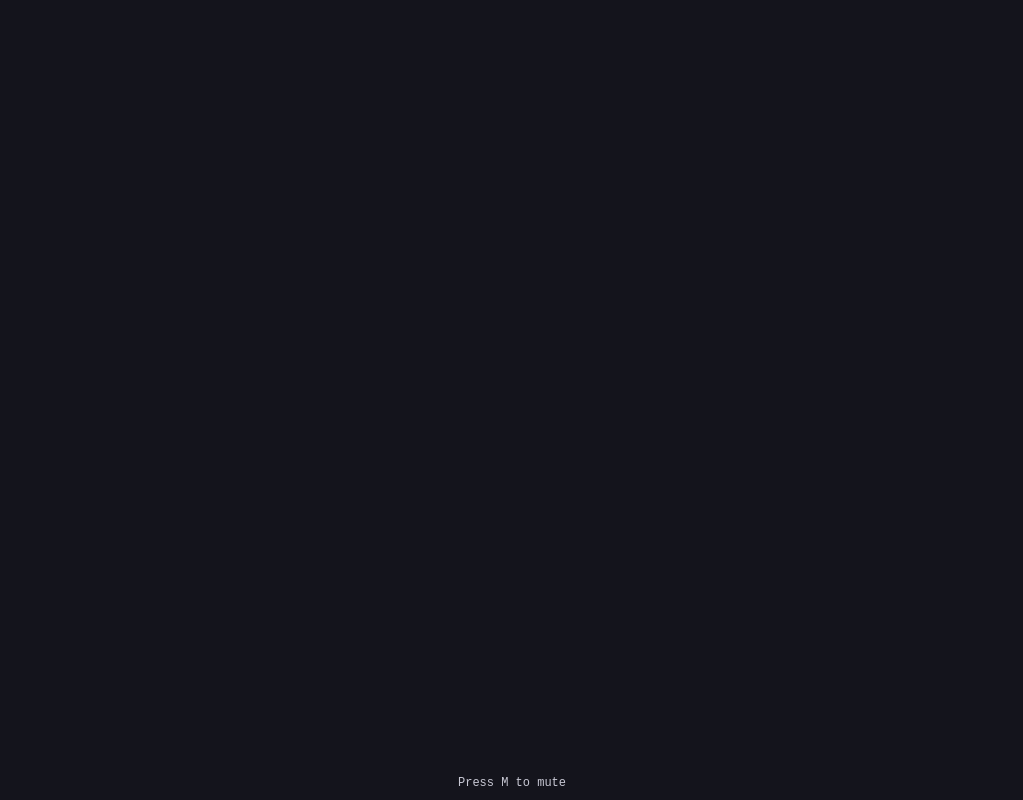
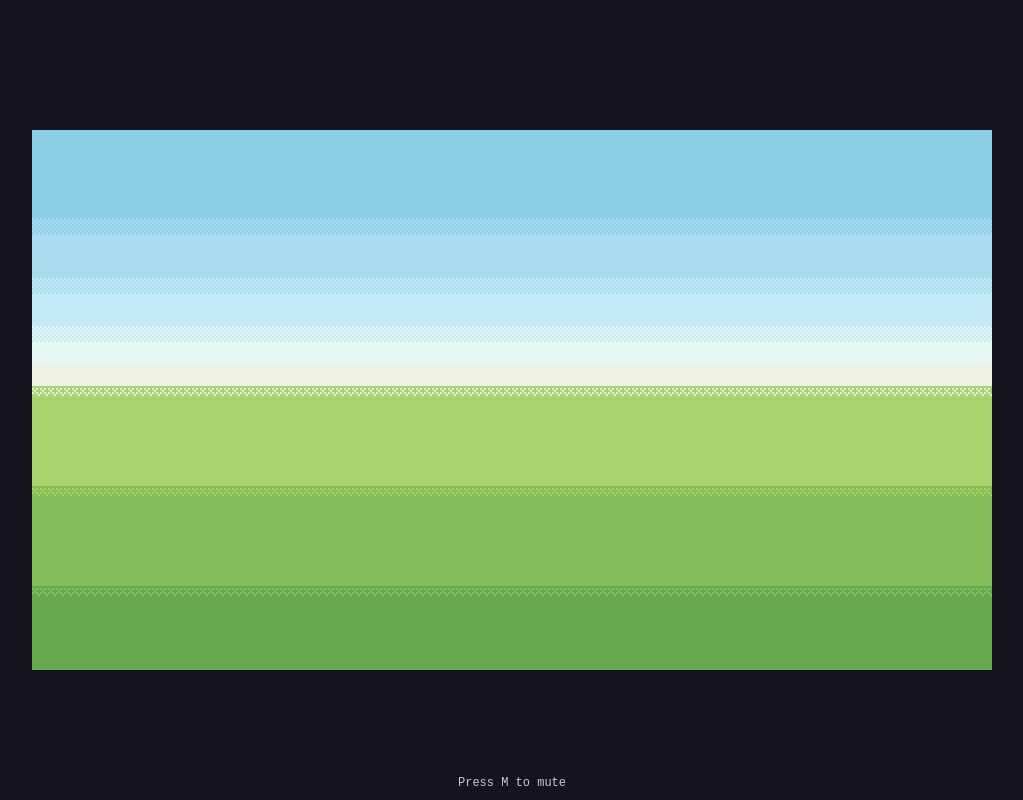
Before and after one commit to Iqiemon/bot-village, a plain HTML site: page village/static/index.html in a window 1280 px wide. Shown: the whole page, without its empty margins (128-1151 px from the left). Drawn offline with Linux system fonts and the light colour scheme.

Commit message:
feat: 480x270 canvas stage with banded town ground
art.js holds the 24 named palette colours and a Bayer dither helper.
town.js paints a dithered sky and three grass bands behind bandY, once,
then blits per frame. app.js fits the stage to an integer scale.
smoke.html checks the palette, band order, hard band edges, dither
endpoints and nearest-neighbour sharpness at 1x and 3x.

Co-Authored-By: Claude Code <noreply@anthropic.com>

```diff
--- /dev/null
+++ b/village/static/app.js
@@ -0,0 +1,21 @@
+(function () {
+  var canvas = document.getElementById("stage");
+  if (!canvas) return;
+  var town = globalThis.town.create(canvas);
+
+  function fit() {
+    var scale = Math.floor(Math.min(innerWidth / town.W, innerHeight / town.H));
+    if (scale < 1) scale = 1;
+    canvas.style.width = town.W * scale + "px";
+    canvas.style.height = town.H * scale + "px";
+  }
+
+  addEventListener("resize", fit);
+  fit();
+
+  function frame(t) {
+    town.draw(t);
+    requestAnimationFrame(frame);
+  }
+  requestAnimationFrame(frame);
+})();
--- /dev/null
+++ b/village/static/art.js
@@ -0,0 +1,31 @@
+(function (g) {
+  var PALETTE = {
+    sky0: "#8ecfe8", sky1: "#a7dcef", sky2: "#c2e9f5", sky3: "#e6f6f2", haze: "#f3ecd2",
+    grass0: "#4f8f4a", grass1: "#67a94f", grass2: "#86be5a", grass3: "#a9d270", grass4: "#c8e08c",
+    dirt0: "#7a5a3a", dirt1: "#966f46", dirt2: "#b98a55", sand: "#d9b878",
+    stone0: "#5c6470", stone1: "#7d8794", stone2: "#a3adb8",
+    roof: "#c25b4a", wall: "#ead9b8", wood0: "#6b4a2f", wood1: "#8f6439",
+    ink: "#2b2430", paper: "#f6f0dd", shadow: "#3b6b3d"
+  };
+  var BAYER = [
+    0, 8, 2, 10,
+    12, 4, 14, 6,
+    3, 11, 1, 9,
+    15, 7, 13, 5
+  ];
+
+  function dither(ctx, x, y, w, h, c1, c2, ratio) {
+    ctx.fillStyle = c1;
+    ctx.fillRect(x, y, w, h);
+    ctx.fillStyle = c2;
+    for (var j = 0; j < h; j++) {
+      for (var i = 0; i < w; i++) {
+        if ((BAYER[(j & 3) * 4 + (i & 3)] + 0.5) / 16 < ratio) {
+          ctx.fillRect(x + i, y + j, 1, 1);
+        }
+      }
+    }
+  }
+
+  g.art = { PALETTE: PALETTE, dither: dither };
+})(globalThis);
--- a/village/static/index.html
+++ b/village/static/index.html
@@ -8,5 +8,8 @@
 <body>
   <canvas id="stage" width="480" height="270"></canvas>
   <p class="hint">Press <kbd>M</kbd> to mute</p>
+  <script src="art.js"></script>
+  <script src="town.js"></script>
+  <script src="app.js"></script>
 </body>
 </html>
--- a/village/static/style.css
+++ b/village/static/style.css
@@ -14,8 +14,6 @@ body {
 }
 
 #stage {
-  width: min(100vw, 177.78vh);
-  height: min(56.25vw, 100vh);
   overflow: hidden;
   image-rendering: pixelated;
 }
--- /dev/null
+++ b/village/static/town.js
@@ -0,0 +1,59 @@
+(function (g) {
+  var W = 480, H = 270;
+  var BANDS = [128, 178, 228];
+  var P = g.art.PALETTE;
+
+  function bandY(i) {
+    return BANDS[i];
+  }
+
+  function paint(ctx) {
+    var sky = [
+      [44, "sky0"],
+      [52, "sky0", "sky1"],
+      [74, "sky1"],
+      [82, "sky1", "sky2"],
+      [98, "sky2"],
+      [106, "sky2", "sky3"],
+      [118, "sky3"],
+      [BANDS[0], "sky3", "haze"]
+    ];
+    var y = 0;
+    sky.forEach(function (s) {
+      var end = s[0];
+      if (s[2]) {
+        g.art.dither(ctx, 0, y, W, end - y, P[s[1]], P[s[2]], 0.5);
+      } else {
+        ctx.fillStyle = P[s[1]];
+        ctx.fillRect(0, y, W, end - y);
+      }
+      y = end;
+    });
+    var ground = ["grass3", "grass2", "grass1"];
+    var under = ["haze", "grass3", "grass2"];
+    BANDS.forEach(function (top, i) {
+      ctx.fillStyle = P[ground[i]];
+      ctx.fillRect(0, top, W, H - top);
+      g.art.dither(ctx, 0, top + 1, W, 4, P[ground[i]], P[under[i]], 0.35);
+    });
+  }
+
+  function create(canvas) {
+    canvas.width = W;
+    canvas.height = H;
+    var scene = document.createElement("canvas");
+    scene.width = W;
+    scene.height = H;
+    paint(scene.getContext("2d"));
+    var ctx = canvas.getContext("2d");
+    return {
+      draw: function (t) {
+        ctx.drawImage(scene, 0, 0);
+      },
+      W: W,
+      H: H
+    };
+  }
+
+  g.town = { W: W, H: H, bandY: bandY, create: create };
+})(globalThis);
```
Also changed, not shown: village/static/smoke.html (added, +114 -0 lines), 2 other files.
